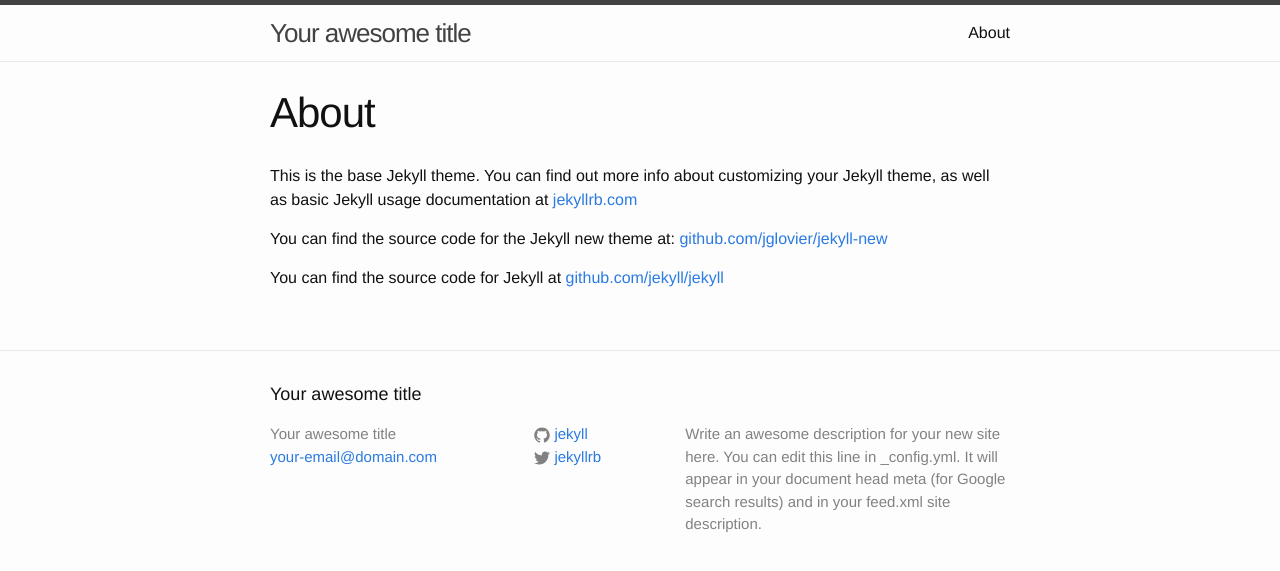
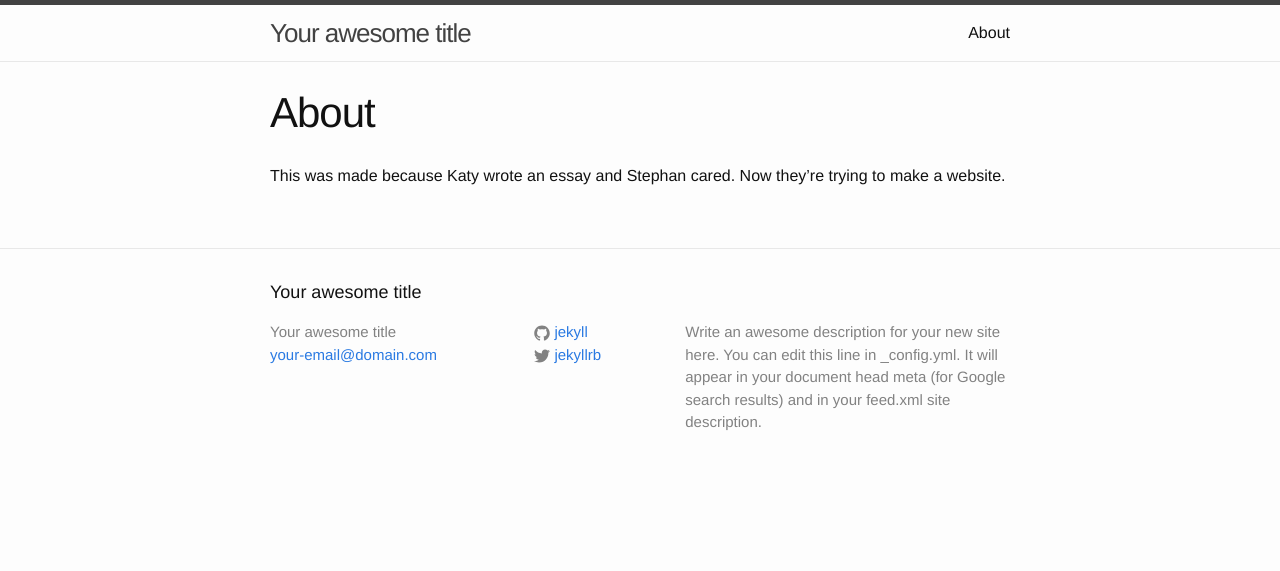
Before and after one commit to bluehat/placeforeverybody, a Jekyll site: the page built from about.md, in a window 1280 px wide. Shown: the top 571 px of the page. Built offline with Jekyll 4.4.1, drawn with Linux system fonts in a browser that asks for light colours.

Commit message:
stuff forgotten

```diff
--- a/about.md
+++ b/about.md
@@ -4,8 +4,4 @@ title: About
 permalink: /about/
 ---
 
-This is the base Jekyll theme. You can find out more info about customizing your Jekyll theme, as well as basic Jekyll usage documentation at [jekyllrb.com](http://jekyllrb.com/)
-
-You can find the source code for the Jekyll new theme at: [github.com/jglovier/jekyll-new](https://github.com/jglovier/jekyll-new)
-
-You can find the source code for Jekyll at [github.com/jekyll/jekyll](https://github.com/jekyll/jekyll)
+This was made because Katy wrote an essay and Stephan cared. Now they're trying to make a website.
```
